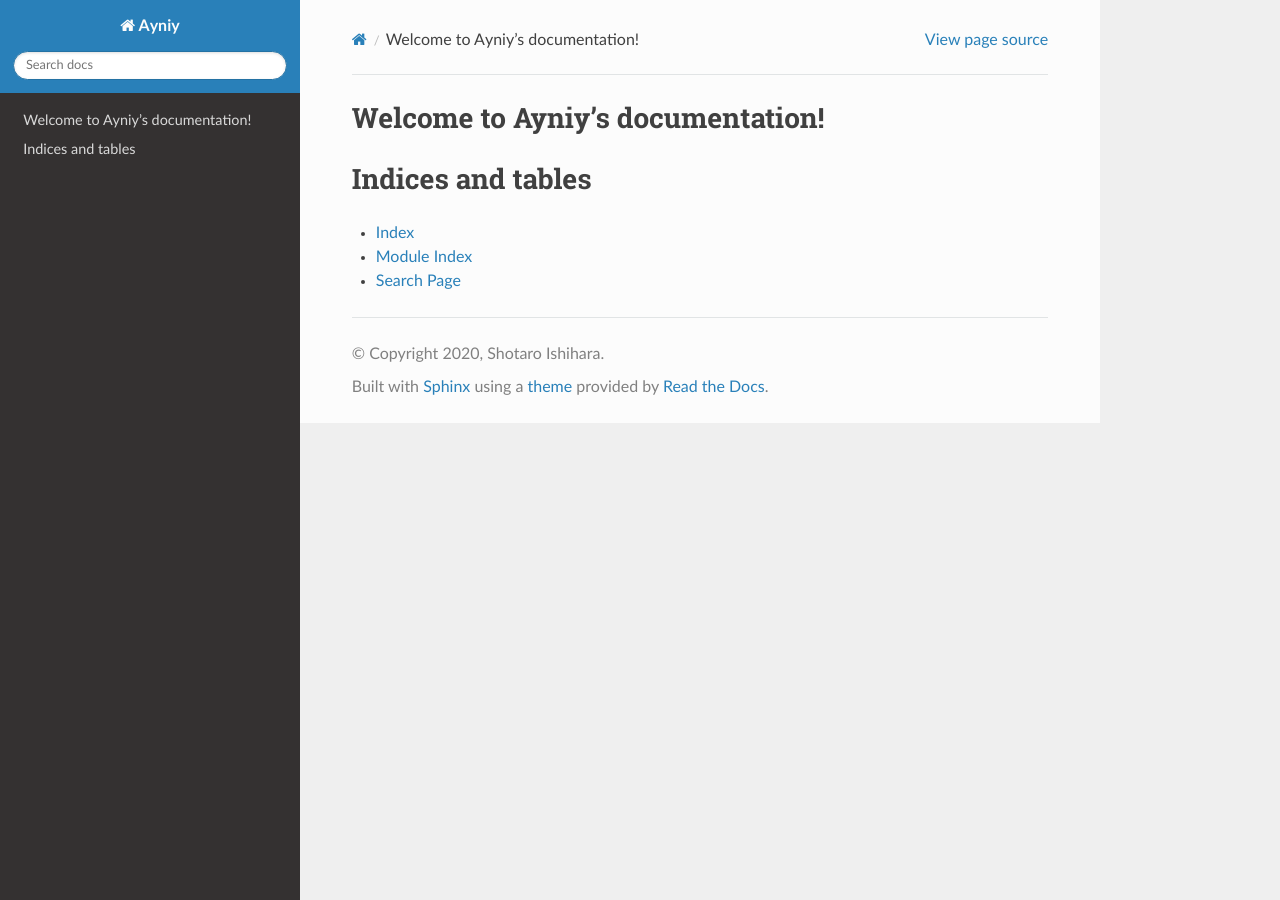
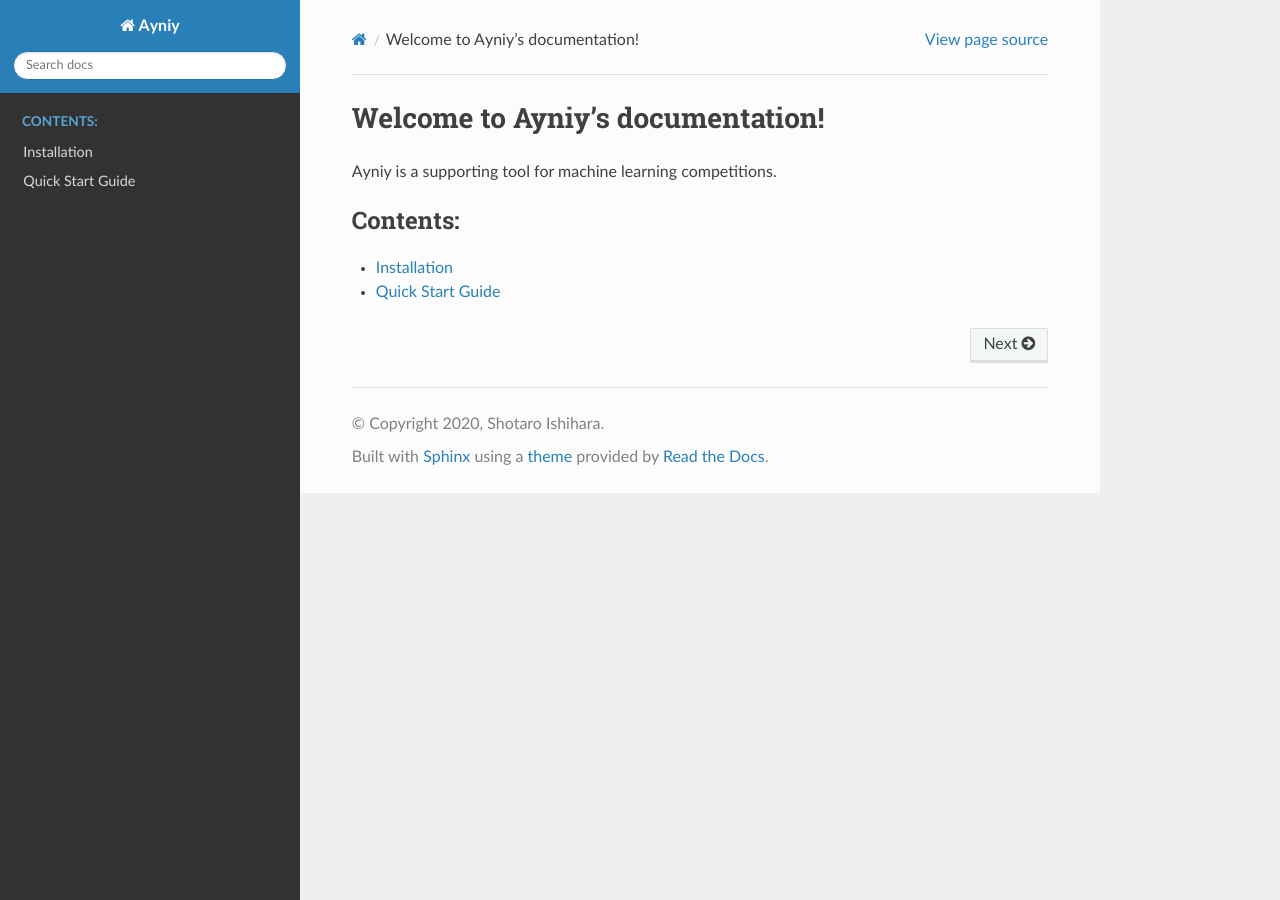
Before and after one commit to upura/ayniy, a Sphinx documentation site: the page built from docs/source/index.rst, in a window 1280 px wide. Built offline with Sphinx 7.4.7 and the Read the Docs theme 2.0.0, drawn with Linux system fonts in a browser that asks for light colours.

Commit message:
update docs

```diff
--- a/docs/source/index.rst
+++ b/docs/source/index.rst
@@ -6,15 +6,11 @@
 Welcome to Ayniy's documentation!
 =================================
 
+Ayniy is a supporting tool for machine learning competitions.
+
 .. toctree::
    :maxdepth: 2
    :caption: Contents:
 
-
-
-Indices and tables
-==================
-
-* :ref:`genindex`
-* :ref:`modindex`
-* :ref:`search`
+   installation
+   quick_start_guide
--- /dev/null
+++ b/docs/source/installation.rst
@@ -0,0 +1,2 @@
+Installation
+===================================
```
Also changed, not shown: docs/source/quick_start_guide.rst (added, +17 -0 lines).
